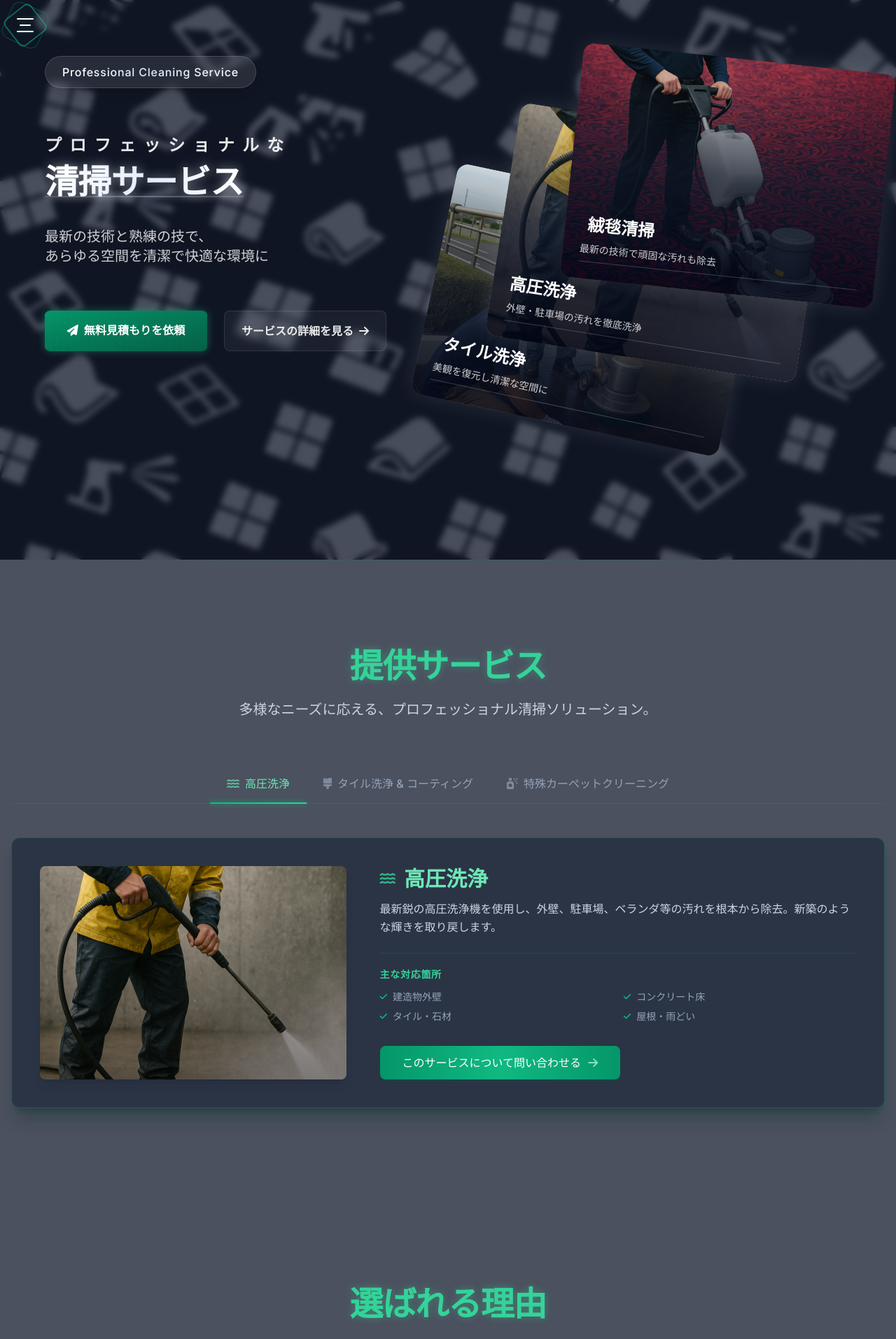
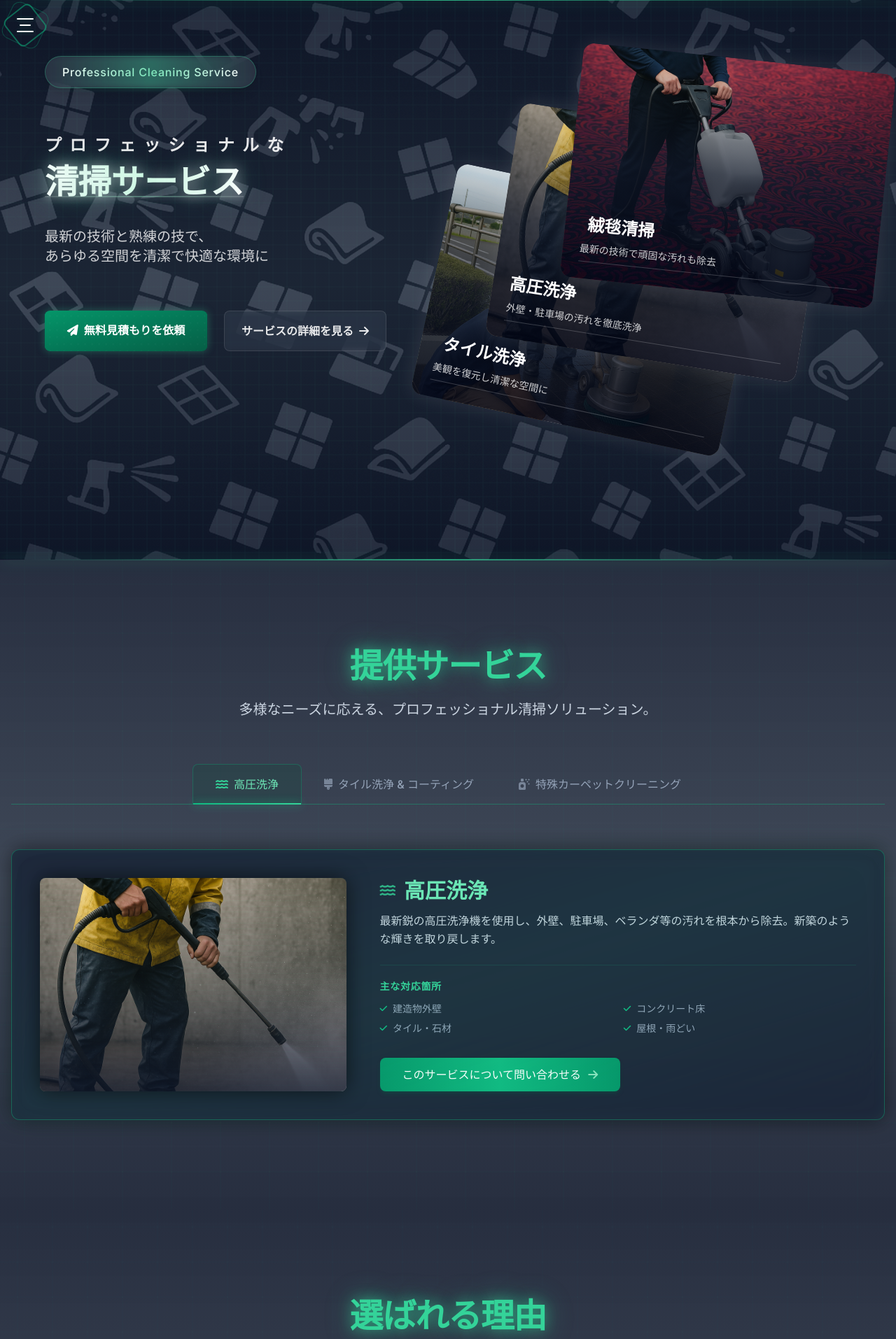
Before and after one commit to fura-1993/clean, a Next.js app: page / in a window 1280 px wide. Shown: the top 1914 px of the page at 70% size. Built offline with nearby package versions, Linux system fonts and the light colour scheme.

Commit message:
Style: Enhance UI with futuristic cleaning tech aesthetic

```diff
--- a/src/components/Features/Features.tsx
+++ b/src/components/Features/Features.tsx
@@ -64,23 +64,24 @@ export default function Features() {
       id="features"
       className="relative overflow-hidden py-20 md:py-32 text-white/90"
     >
-      {/* 半透明のオーバーレイを追加して、テキストとコンテンツの視認性を向上 */}
-      <div className="absolute inset-0 bg-slate-900/75 backdrop-blur-sm"></div>
+      {/* ハイテク感のある背景オーバーレイ */}
+      <div className="absolute inset-0 bg-gradient-to-b from-slate-900/90 via-slate-800/85 to-slate-900/90 backdrop-blur-md"></div>
 
-      {/* Subtle Background Grid - adjusted density and opacity for fixed background */}
-      <div className="absolute inset-0 pointer-events-none opacity-30">
+      {/* 近未来的なグリッドパターン */}
+      <div className="absolute inset-0 pointer-events-none opacity-40">
         <svg width="100%" height="100%" xmlns='http://www.w3.org/2000/svg'>
           <defs>
             <pattern id='featuresGrid' patternUnits='userSpaceOnUse' width='50' height='50' patternTransform='scale(1) rotate(0)'>
               <rect x='0' y='0' width='100%' height='100%' fill='hsla(0, 0%, 100%, 0)'/>
-              <path d='M25-1.5 V51.5 M-1.5 25 H51.5' stroke='hsla(158, 82%, 57%, 0.025)' strokeWidth='0.5'/>
+              <path d='M25-1.5 V51.5 M-1.5 25 H51.5' stroke='hsla(158, 82%, 57%, 0.12)' strokeWidth='0.5'/>
             </pattern>
           </defs>
           <rect width='100%' height='100%' fill='url(#featuresGrid)' />
         </svg>
       </div>
-      {/* Bottom Edge Glow */}
-      <div className="absolute bottom-0 left-0 w-full h-[1px] bg-gradient-to-r from-transparent via-emerald-600/20 to-transparent"></div>
+
+      {/* ネオングロー効果 */}
+      <div className="absolute bottom-0 left-0 w-full h-[1px] bg-gradient-to-r from-transparent via-emerald-400/80 to-transparent shadow-[0_0_20px_theme(colors.emerald.400)]"></div>
 
       <div className="container relative z-10">
         {/* Section Header */}
@@ -91,39 +92,47 @@ export default function Features() {
           viewport={{ once: true }}
           transition={{ duration: 0.6 }}
         >
-          <h2 className="text-4xl md:text-5xl font-bold mb-6 text-emerald-400 tracking-tight" style={{ textShadow: '0 0 12px rgba(52, 211, 153, 0.4)' }}>
+          <h2 className="text-4xl md:text-5xl font-bold mb-6 text-emerald-400 tracking-tight" style={{ textShadow: '0 0 20px rgba(52, 211, 153, 0.6), 0 0 40px rgba(52, 211, 153, 0.4)' }}>
             選ばれる理由
           </h2>
           <p className="text-lg md:text-xl text-slate-300 max-w-2xl mx-auto">JT Cleaning Service が提供する、他にはない価値と安心。</p>
         </motion.div>
 
-        {/* Features Grid */}
+        {/* Features Grid - 近未来的なカードデザイン */}
         <motion.div
           className="grid grid-cols-1 md:grid-cols-2 lg:grid-cols-3 gap-8 lg:gap-10"
           variants={containerVariants}
           initial="hidden"
           whileInView="visible"
-          viewport={{ once: true, amount: 0.2 }} // Trigger animation when 20% is visible
+          viewport={{ once: true, amount: 0.2 }}
         >
           {features.map((feature) => (
             <motion.div
               key={feature.title}
-              className="feature-card relative overflow-hidden bg-slate-800/70 backdrop-blur-lg rounded-xl p-6 lg:p-8 border border-emerald-500/30 shadow-lg shadow-emerald-950/30 group transition-all duration-300 hover:bg-slate-800/90 hover:border-emerald-500/40 hover:shadow-emerald-800/40"
+              className="feature-card relative overflow-hidden bg-slate-800/90 backdrop-blur-xl rounded-xl p-6 lg:p-8 border border-emerald-500/40 shadow-[0_0_30px_rgba(0,0,0,0.5),inset_0_0_20px_rgba(52,211,153,0.05)] group transition-all duration-300 hover:bg-slate-800/95 hover:border-emerald-400/50 hover:shadow-[0_0_40px_rgba(0,0,0,0.6),inset_0_0_30px_rgba(52,211,153,0.1),0_0_10px_rgba(52,211,153,0.2)]"
               variants={itemVariants}
             >
-              {/* Subtle Glow effect on hover */}
-               <div className="absolute -inset-px rounded-xl opacity-0 group-hover:opacity-100 transition-opacity duration-300 pointer-events-none" style={{ background: 'radial-gradient(ellipse at center, rgba(52, 211, 153, 0.15) 0%, rgba(52, 211, 153, 0) 70%)' }}></div>
+              {/* ホバー時のアクセントグロー効果 */}
+              <div className="absolute -inset-px rounded-xl opacity-0 group-hover:opacity-20 blur-lg bg-gradient-to-b from-emerald-400 via-emerald-400/50 to-emerald-400/0 transition-opacity duration-500 pointer-events-none"></div>
 
-              {/* Icon */}
+              {/* テクノロジー感のあるアクセントライン */}
+              <div className="absolute top-0 left-0 w-full h-[1px] bg-gradient-to-r from-transparent via-emerald-400/50 to-transparent opacity-0 group-hover:opacity-100 transition-opacity duration-300"></div>
+
+              {/* アイコンを未来的なスタイルに強化 */}
               <div className="relative z-10 mb-5">
-                 <div className="w-12 h-12 bg-gradient-to-br from-emerald-600/20 to-emerald-800/20 rounded-lg flex items-center justify-center border border-emerald-500/30 shadow-inner shadow-emerald-950/50 group-hover:from-emerald-500/30 group-hover:to-emerald-700/30 group-hover:border-emerald-500/50 transition-all duration-300">
-                   <i className={`${feature.icon} text-emerald-300 text-2xl group-hover:text-emerald-200 transition-colors duration-300`}></i>
-                 </div>
-               </div>
-               {/* Title */}
-               <h3 className="relative z-10 text-xl lg:text-2xl font-semibold mb-3 text-emerald-300 group-hover:text-emerald-200 transition-colors duration-300">{feature.title}</h3>
-               {/* Description */}
-               <p className="relative z-10 text-sm lg:text-base text-slate-400 group-hover:text-slate-300 transition-colors duration-300 leading-relaxed">{feature.description}</p>
+                <div className="w-14 h-14 bg-gradient-to-br from-emerald-600/30 to-emerald-800/30 rounded-lg flex items-center justify-center border border-emerald-400/40 shadow-inner shadow-emerald-950/50 group-hover:from-emerald-500/40 group-hover:to-emerald-700/40 group-hover:border-emerald-400/60 transition-all duration-500">
+                  {/* アイコン周囲のリングエフェクト */}
+                  <div className="absolute inset-0 rounded-lg border border-emerald-400/20 scale-[1.15] opacity-0 group-hover:opacity-70 group-hover:scale-[1.2] transition-all duration-700"></div>
+                  <i className={`${feature.icon} text-emerald-300 text-2xl group-hover:text-emerald-200 transition-colors duration-300`}></i>
+                </div>
+              </div>
+
+              {/* タイトルとテキスト */}
+              <h3 className="relative z-10 text-xl lg:text-2xl font-semibold mb-3 text-emerald-300 group-hover:text-emerald-200 transition-colors duration-300">{feature.title}</h3>
+              <p className="relative z-10 text-sm lg:text-base text-slate-400 group-hover:text-slate-300 transition-colors duration-300 leading-relaxed">{feature.description}</p>
+
+              {/* センサースタイルのアクセント要素 */}
+              <div className="absolute bottom-3 right-3 w-2 h-2 rounded-full bg-emerald-500/30 opacity-0 group-hover:opacity-100 transition-all duration-300 group-hover:animate-pulse"></div>
             </motion.div>
           ))}
         </motion.div>
--- a/src/components/Hero/Hero.tsx
+++ b/src/components/Hero/Hero.tsx
@@ -121,8 +121,25 @@ function Hero() {
 
   return (
     <section className="relative min-h-screen text-white overflow-hidden pt-12">
-      {/* 半透明のオーバーレイを追加して、テキストとコンテンツの視認性を向上 */}
-      <div className="absolute inset-0 bg-slate-900/75 backdrop-blur-sm"></div>
+      {/* より効果的な背景オーバーレイ - グラデーションでよりハイテク感を表現 */}
+      <div className="absolute inset-0 bg-gradient-to-b from-slate-900/90 via-slate-800/85 to-slate-900/90 backdrop-blur-md"></div>
+
+      {/* テック要素を追加 - 動くグリッドパターン */}
+      <div className="absolute inset-0 opacity-30 mix-blend-screen pointer-events-none">
+        <svg width="100%" height="100%" xmlns='http://www.w3.org/2000/svg'>
+          <defs>
+            <pattern id='techGrid' patternUnits='userSpaceOnUse' width='40' height='40' patternTransform='scale(1) rotate(0)'>
+              <rect x='0' y='0' width='100%' height='100%' fill='hsla(0, 0%, 100%, 0)'/>
+              <path d='M10-1.5 V41.5 M-1.5 10 H41.5 M30-1.5 V41.5 M-1.5 30 H41.5' stroke='hsla(158, 82%, 57%, 0.2)' strokeWidth='0.5'/>
+            </pattern>
+          </defs>
+          <rect width='100%' height='100%' fill='url(#techGrid)' className="animate-bgGridMove" />
+        </svg>
+      </div>
+
+      {/* グローエッジエフェクト - 近未来感を強化 */}
+      <div className="absolute top-0 left-0 w-full h-[1px] bg-gradient-to-r from-transparent via-emerald-400/80 to-transparent shadow-[0_0_20px_theme(colors.emerald.400)]"></div>
+      <div className="absolute bottom-0 left-0 w-full h-[1px] bg-gradient-to-r from-transparent via-emerald-400/60 to-transparent shadow-[0_0_15px_theme(colors.emerald.400)]"></div>
 
       <div className="container relative h-full mx-auto">
         <div className="grid grid-cols-1 lg:grid-cols-2 h-full items-center gap-12">
@@ -142,10 +159,12 @@ function Hero() {
               viewport={{ once: true }}
               transition={{ duration: 0.8 }}
             >
-              <div className="relative bg-white/10 backdrop-blur-sm px-6 py-2.5 rounded-full border border-white/15 shadow-lg">
-                <span className="text-base font-medium bg-gradient-to-r from-white via-blue-100 to-white bg-clip-text text-transparent tracking-wider">
+              <div className="relative bg-white/10 backdrop-blur-sm px-6 py-2.5 rounded-full border border-emerald-400/30 shadow-lg">
+                <span className="text-base font-medium bg-gradient-to-r from-white via-emerald-200 to-white bg-clip-text text-transparent tracking-wider">
                   Professional Cleaning Service
                 </span>
+                {/* ネオン輝きエフェクト */}
+                <div className="absolute -inset-[1px] rounded-full opacity-70 blur-sm bg-gradient-to-r from-emerald-400/0 via-emerald-400/50 to-emerald-400/0"></div>
               </div>
             </motion.div>
 
@@ -181,11 +200,11 @@ function Hero() {
                 viewport={{ once: true }}
                 transition={{ duration: 0.5 }}
               >
-                <span className="relative z-10 bg-gradient-to-r from-white via-blue-100 to-white bg-clip-text text-transparent" style={{ textShadow: '0 0 15px rgba(255, 255, 255, 0.5)' }}>
+                <span className="relative z-10 bg-gradient-to-r from-white via-emerald-100 to-white bg-clip-text text-transparent" style={{ textShadow: '0 0 20px rgba(255, 255, 255, 0.6), 0 0 40px rgba(52, 211, 153, 0.4)' }}>
                   清掃サービス
                 </span>
                 <motion.div
-                  className="absolute -bottom-1 left-0 w-full h-[2px] bg-gradient-to-r from-white/20 via-blue-200/40 to-white/20 shadow-[0_0_10px_rgba(255,255,255,0.5)]"
+                  className="absolute -bottom-1 left-0 w-full h-[2px] bg-gradient-to-r from-white/20 via-emerald-200/40 to-white/20 shadow-[0_0_10px_rgba(255,255,255,0.5)]"
                   initial={{ width: "0%" }}
                   whileInView={{ width: "100%" }}
                   viewport={{ once: true }}
--- a/src/components/Services/Services.tsx
+++ b/src/components/Services/Services.tsx
@@ -49,24 +49,24 @@ export default function Services() {
       id="services"
       className="relative overflow-hidden py-20 md:py-32 text-white/90"
     >
-      {/* 半透明のオーバーレイを追加して、テキストとコンテンツの視認性を向上 */}
-      <div className="absolute inset-0 bg-slate-900/75 backdrop-blur-sm"></div>
+      {/* 先進的な背景オーバーレイ - グラデーションでテクノロジー感を表現 */}
+      <div className="absolute inset-0 bg-gradient-to-b from-slate-900/90 via-slate-800/85 to-slate-900/90 backdrop-blur-md"></div>
 
-      {/* Background Elements - Made semi-transparent for fixed background */}
-      <div className="absolute inset-0 pointer-events-none opacity-30">
-        {/* Grid */}
+      {/* テクノグリッド背景 */}
+      <div className="absolute inset-0 pointer-events-none opacity-40">
         <svg width="100%" height="100%" xmlns='http://www.w3.org/2000/svg'>
           <defs>
             <pattern id='servicesGrid' patternUnits='userSpaceOnUse' width='70' height='70' patternTransform='scale(1) rotate(0)'>
               <rect x='0' y='0' width='100%' height='100%' fill='hsla(0, 0%, 100%, 0)'/>
-              <path d='M35-1.5 V71.5 M-1.5 35 H71.5' stroke='hsla(158, 82%, 57%, 0.02)' strokeWidth='0.7'/>
+              <path d='M35-1.5 V71.5 M-1.5 35 H71.5' stroke='hsla(158, 82%, 57%, 0.1)' strokeWidth='0.7'/>
             </pattern>
           </defs>
           <rect width='100%' height='100%' fill='url(#servicesGrid)' />
         </svg>
       </div>
-      {/* Top Edge Glow */}
-      <div className="absolute top-0 left-0 w-full h-[1px] bg-gradient-to-r from-transparent via-emerald-600/25 to-transparent"></div>
+
+      {/* ネオングロー効果 */}
+      <div className="absolute top-0 left-0 w-full h-[1px] bg-gradient-to-r from-transparent via-emerald-400/80 to-transparent shadow-[0_0_20px_theme(colors.emerald.400)]"></div>
 
       <div className="container relative z-10">
         {/* Section Header */}
@@ -77,28 +77,30 @@ export default function Services() {
           viewport={{ once: true }}
           transition={{ duration: 0.6 }}
         >
-          <h2 className="text-4xl md:text-5xl font-bold mb-6 text-emerald-400 tracking-tight" style={{ textShadow: '0 0 12px rgba(52, 211, 153, 0.4)' }}>
+          <h2 className="text-4xl md:text-5xl font-bold mb-6 text-emerald-400 tracking-tight" style={{ textShadow: '0 0 20px rgba(52, 211, 153, 0.6), 0 0 40px rgba(52, 211, 153, 0.4)' }}>
             提供サービス
           </h2>
           <p className="text-lg md:text-xl text-slate-300 max-w-2xl mx-auto">多様なニーズに応える、プロフェッショナル清掃ソリューション。</p>
         </motion.div>
 
-        {/* Tabs Navigation */}
-        <div className="mb-10 md:mb-12 flex justify-center border-b border-emerald-500/20">
+        {/* Tabs Navigation - 未来的なスタイルに強化 */}
+        <div className="mb-10 md:mb-16 flex justify-center border-b border-emerald-500/40">
           {services.map((tab) => (
             <motion.button
               key={tab.id}
-              className={`relative px-4 py-3 md:px-6 md:py-4 text-sm md:text-base font-medium transition-colors duration-300
-                         ${selectedTab === tab.id ? 'text-emerald-300' : 'text-slate-400 hover:text-slate-200'}`}
+              className={`relative px-4 py-3 md:px-8 md:py-4 text-sm md:text-base font-medium transition-all duration-300
+                         ${selectedTab === tab.id
+                           ? 'text-emerald-300 bg-emerald-900/20 rounded-t-lg border-t border-l border-r border-emerald-500/30'
+                           : 'text-slate-400 hover:text-emerald-200 hover:bg-emerald-900/10'}`}
               onClick={() => setSelectedTab(tab.id)}
               whileTap={{ scale: 0.95 }}
             >
-              <i className={`${tab.icon} mr-2 opacity-70`}></i>
+              <i className={`${tab.icon} mr-2 ${selectedTab === tab.id ? 'text-emerald-400' : 'opacity-70'}`}></i>
               {tab.title}
               {selectedTab === tab.id && (
                 <motion.div
                   layoutId="underline"
-                  className="absolute bottom-[-1px] left-0 right-0 h-0.5 bg-gradient-to-r from-emerald-500 to-emerald-400 shadow-[0_0_8px_theme(colors.emerald.500)]"
+                  className="absolute bottom-[-1px] left-0 right-0 h-0.5 bg-gradient-to-r from-emerald-500 to-emerald-400 shadow-[0_0_12px_theme(colors.emerald.500)]"
                   initial={false}
                   transition={{ type: 'spring', stiffness: 300, damping: 25 }}
                 />
@@ -112,26 +114,40 @@ export default function Services() {
           <AnimatePresence mode="wait">
             {selectedService && (
               <motion.div
-                key={selectedService.id} // Important for AnimatePresence to detect changes
+                key={selectedService.id}
                 variants={contentVariants}
                 initial="initial"
                 animate="animate"
                 exit="exit"
-                className="grid grid-cols-1 lg:grid-cols-5 gap-8 md:gap-12 items-center bg-slate-800/70 backdrop-blur-lg p-6 md:p-10 rounded-xl border border-emerald-500/30 shadow-xl shadow-emerald-950/30"
+                className="grid grid-cols-1 lg:grid-cols-5 gap-8 md:gap-12 items-center bg-slate-800/90 backdrop-blur-xl p-6 md:p-10 rounded-xl border border-emerald-500/40 shadow-[0_0_30px_rgba(0,0,0,0.5),inset_0_0_20px_rgba(52,211,153,0.05)]"
               >
-                {/* Image Column */}
-                <div className="lg:col-span-2 relative h-64 md:h-80 lg:h-full rounded-lg overflow-hidden shadow-lg">
+                {/* Glow Effect */}
+                <div className="absolute -inset-px rounded-xl opacity-20 blur-lg bg-gradient-to-br from-emerald-400/0 via-emerald-400/40 to-emerald-400/0 pointer-events-none"></div>
+
+                {/* Image Column - 強化された画像表示 */}
+                <div className="lg:col-span-2 relative h-64 md:h-80 lg:h-full rounded-lg overflow-hidden shadow-[0_0_30px_rgba(0,0,0,0.6)]">
                   <Image
                     src={selectedService.image}
                     alt={`${selectedService.title}の作業イメージ`}
                     fill
                     className="object-cover"
-                    priority={true} // Load image eagerly as it's the main content
+                    priority={true}
                   />
-                   <div className="absolute inset-0 bg-gradient-to-t from-black/40 to-transparent"></div>
+                  <div className="absolute inset-0 bg-gradient-to-t from-slate-900/80 via-slate-800/30 to-transparent"></div>
+                  {/* テクノロジー風オーバーレイ */}
+                  <div className="absolute inset-0 opacity-30 mix-blend-overlay pointer-events-none">
+                    <svg width="100%" height="100%" xmlns='http://www.w3.org/2000/svg'>
+                      <defs>
+                        <pattern id="scanline" width="8" height="8" patternUnits="userSpaceOnUse">
+                          <line x1="0" y1="0" x2="8" y2="0" stroke="rgba(52, 211, 153, 0.3)" strokeWidth="1"/>
+                        </pattern>
+                      </defs>
+                      <rect width="100%" height="100%" fill="url(#scanline)" />
+                    </svg>
+                  </div>
                 </div>
 
-                {/* Details Column */}
+                {/* Details Column - テキスト強化 */}
                 <div className="lg:col-span-3">
                   <h3 className="text-2xl md:text-3xl font-semibold mb-3 text-emerald-300 flex items-center">
                      <i className={`${selectedService.icon} mr-3 text-emerald-400/80 text-xl`}></i>
```
Also changed, not shown: src/components/Contact/Contact.tsx (+75 -23 lines).
